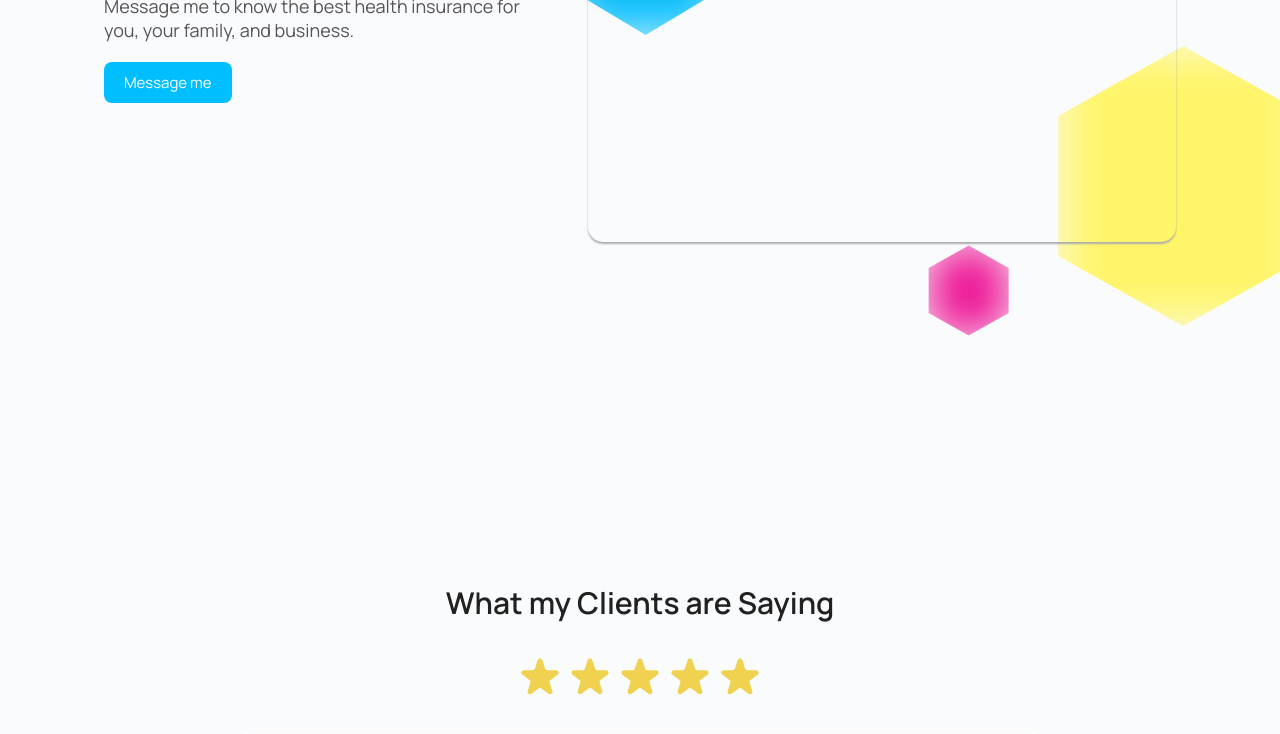
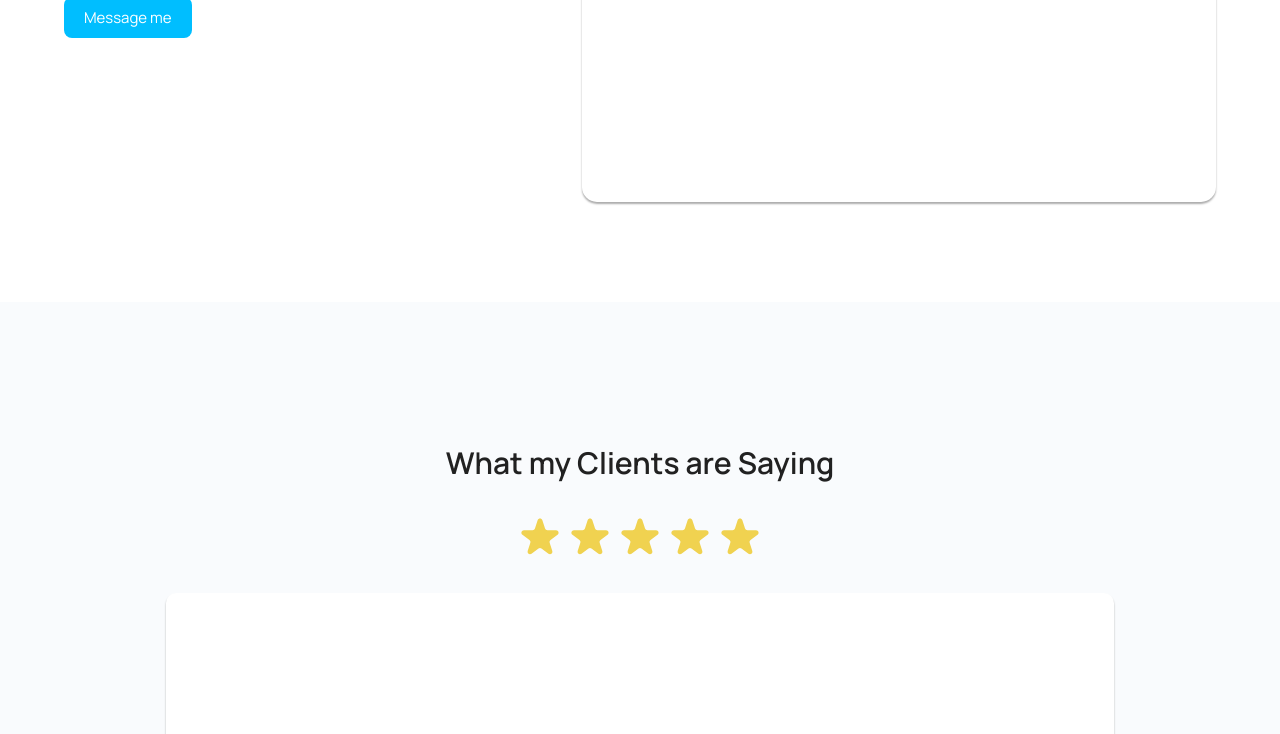
Before and after one commit to michvdh/annefluencer, a website: page index.html in a window 1280 px wide. Shown: the part 264-998 px from the top of the page. Drawn offline with nearby package versions, Linux system fonts and the light colour scheme; some packages are replaced by stand-ins of ours; a script that the page names is missing.

Commit message:
adjusted html in preparation for background changes

```diff
--- a/index.html
+++ b/index.html
@@ -91,7 +91,8 @@
   </header>
 
   <main class="main">
-    <section class="main__section section hero section__hidden">
+    <section class="sec sec--1">
+      <div class="main__section section section__hidden hero">
         <div class="hero__text">
           <h1 class="hero__text__header--main">Anne Nathalie</h1>
           <h2 class="hero__text__header--secondary">Certified Maxicare Agent</h2>
@@ -117,9 +118,11 @@
         <div class="hero__design hero__design--1"></div>
         <div class="hero__design hero__design--2"> </div>
         <div class="hero__design hero__design--3"> </div>
+      </div>
     </section>
 
-    <section class="main__section section reviews section__reveal" id="reviews">
+    <section class="sec sec--2" id="reviews">
+      <div class="main__section section reviews section__reveal">
         <h1 class="section__header reviews__header">What my Clients are Saying</h1>
         <div class="reviews__stars">
           <svg xmlns="http://www.w3.org/2000/svg" class="reviews__stars__star h-5 w-5" viewBox="0 0 20 20"
@@ -148,7 +151,6 @@
               d="M9.049 2.927c.3-.921 1.603-.921 1.902 0l1.07 3.292a1 1 0 00.95.69h3.462c.969 0 1.371 1.24.588 1.81l-2.8 2.034a1 1 0 00-.364 1.118l1.07 3.292c.3.921-.755 1.688-1.54 1.118l-2.8-2.034a1 1 0 00-1.175 0l-2.8 2.034c-.784.57-1.838-.197-1.539-1.118l1.07-3.292a1 1 0 00-.364-1.118L2.98 8.72c-.783-.57-.38-1.81.588-1.81h3.461a1 1 0 00.951-.69l1.07-3.292z" />
           </svg>
         </div>
-
         <div class="carousel">
           <div class="slider">
             <!-- ------------------ SHORT REVIEWS ------------------ -->
@@ -719,7 +721,6 @@
             </div>
           </div>
         </div>
-
         <div class="chevron">
           <button class="chevron__btn chevron--left">
             <img src="img/chevron-left.png" alt="" class="chevron__img">
@@ -728,9 +729,11 @@
             <img src="img/chevron-right.png" alt="" class="chevron__img">
           </button>
         </div>
+      </div>
     </section>
 
-    <section class="main__section section section__reveal__healthcare" id="healthcare">
+    <section class="sec sec--3" id="healthcare">
+      <div class="main__section section section__reveal__healthcare">
         <h1 class="section__header">Maxicare is the leading HMO in the Country</h1>
         <div class="cards">
           <div class="cards__card shadow blur">
@@ -746,7 +749,6 @@
                 class="btn cards__card__btn">FIND OUT MORE</a>
             </div>
           </div>
-
           <div class="cards__card shadow blur">
             <a target="_blank" href="https://facebook.com/annefluencer/posts/704964006818997"
               class="cards__card__link"><img src="img/plan - covid19 faq - lazy.jpg" data-src="img/plan - covid19 faq.jpg"
@@ -761,7 +763,6 @@
                 class="btn cards__card__btn">FIND OUT MORE</a>
             </div>
           </div>
-
           <div class="cards__card shadow blur">
             <a target="_blank" href="https://www.youtube.com/watch?v=ztc8_aTtEpc" class="cards__card__link"><img
                 src="img/plan - what to choose - lazy.jpg" data-src="img/plan - what to choose.jpg" alt=""
@@ -774,7 +775,6 @@
                 VIDEO</a>
             </div>
           </div>
-
           <div class="cards__card shadow blur">
             <a target="_blank" href="https://youtu.be/7sjNQUoNvBU?t=300" class="cards__card__link"><img
                 src="img/plan - prima - lazy.jpg" data-src="img/plan - prima.jpg" alt=""
@@ -788,7 +788,6 @@
               <a target="_blank" href="https://youtu.be/7sjNQUoNvBU?t=300" class="btn cards__card__btn">WATCH VIDEO</a>
             </div>
           </div>
-
           <div class="cards__card shadow blur">
             <iframe class="cards__card__video lazy-img" width="560" height="315"
               src="img/plan - affordable health insurance.jpg" data-src="https://www.youtube.com/embed/8duONp_GOq4"
@@ -803,7 +802,6 @@
                 VIDEO</a>
             </div>
           </div>
-
           <div class="cards__card shadow blur">
             <a target="_blank" href="http://bit.ly/WorkWithAnne" class="cards__card__link"><img
                 src="img/plan - sme and business - lazy.jpg" data-src="img/plan - sme and business.jpg" alt=""
@@ -817,9 +815,11 @@
             </div>
           </div>
         </div>
+      </div>
     </section>
 
-    <section class="main__section section about-me section__reveal" id="about-me">
+    <section class="sec sec--4" id="about-me">
+      <div class="main__section section about-me section__reveal">
         <h1 class="section__header">About Anne Nathalie</h1>
         <div class="about-me__content">
           <img src="img/profile picture - circle.png" alt="" class="about-me__content__pic">
@@ -847,6 +847,7 @@
           </div>
         </div>
         <!-- <a href="#" class="btn about-me__btn">Connect with Anne</a>  -->
+      </div>
     </section>
 
     <!-- <section class="section lets-connect" id="lets-connect">
--- a/sass/base/_base.scss
+++ b/sass/base/_base.scss
@@ -54,12 +54,35 @@ body {
   }
 }
 
+.sec {
+  width: 100%;
+  box-sizing: initial;
+  padding-top: 3rem;
+  padding-bottom: 3rem;
+
+  &--1 {
+    background-color: $background-white-light
+  }
+
+  &--2 {
+    // background-color: $background-white-gray;
+  }
+
+  &--3 {
+    background-color: $background-white-light
+  }
+
+  &--4 {
+    // background-color: $background-white-gray;
+  }
+}
+
 .main {
   &__section {
     padding-top: 4.5rem;
     padding-bottom: 7rem;
     // margin-top: 4.5rem;
-    margin-bottom: 1rem;
+    // margin-bottom: 1rem;
 
     @include respond(tab-land) {
       padding-left: 3rem;
@@ -70,8 +93,8 @@ body {
       padding-top: 8rem;
       padding-left: 4rem;
       padding-right: 4rem;
-      margin-top: 16rem;
-      margin-bottom: 3rem;
+      // margin-top: 16rem;
+      // margin-bottom: 3rem;
     }
   }
 }
--- a/sass/layout/_hero.scss
+++ b/sass/layout/_hero.scss
@@ -150,10 +150,10 @@
 }
 
 // related to sticky nav. See header.scss for the other part
-.sticky .hero {
-  margin-top: 9.5rem; // height of header (5rem) + margin-top of hero (4.5rem). This fixes the bump when scrolling down
+// .sticky .hero {
+//   margin-top: 9.5rem; // height of header (5rem) + margin-top of hero (4.5rem). This fixes the bump when scrolling down
 
-  @include respond(desktop) {
-    margin-top: 12rem; // 5rem header height + 7rem margin top of hero
-  }
-}
+//   @include respond(desktop) {
+//     margin-top: 12rem; // 5rem header height + 7rem margin top of hero
+//   }
+// }
```
Also changed, not shown: style.css. Lines whose indentation alone changed are shown as unchanged.
